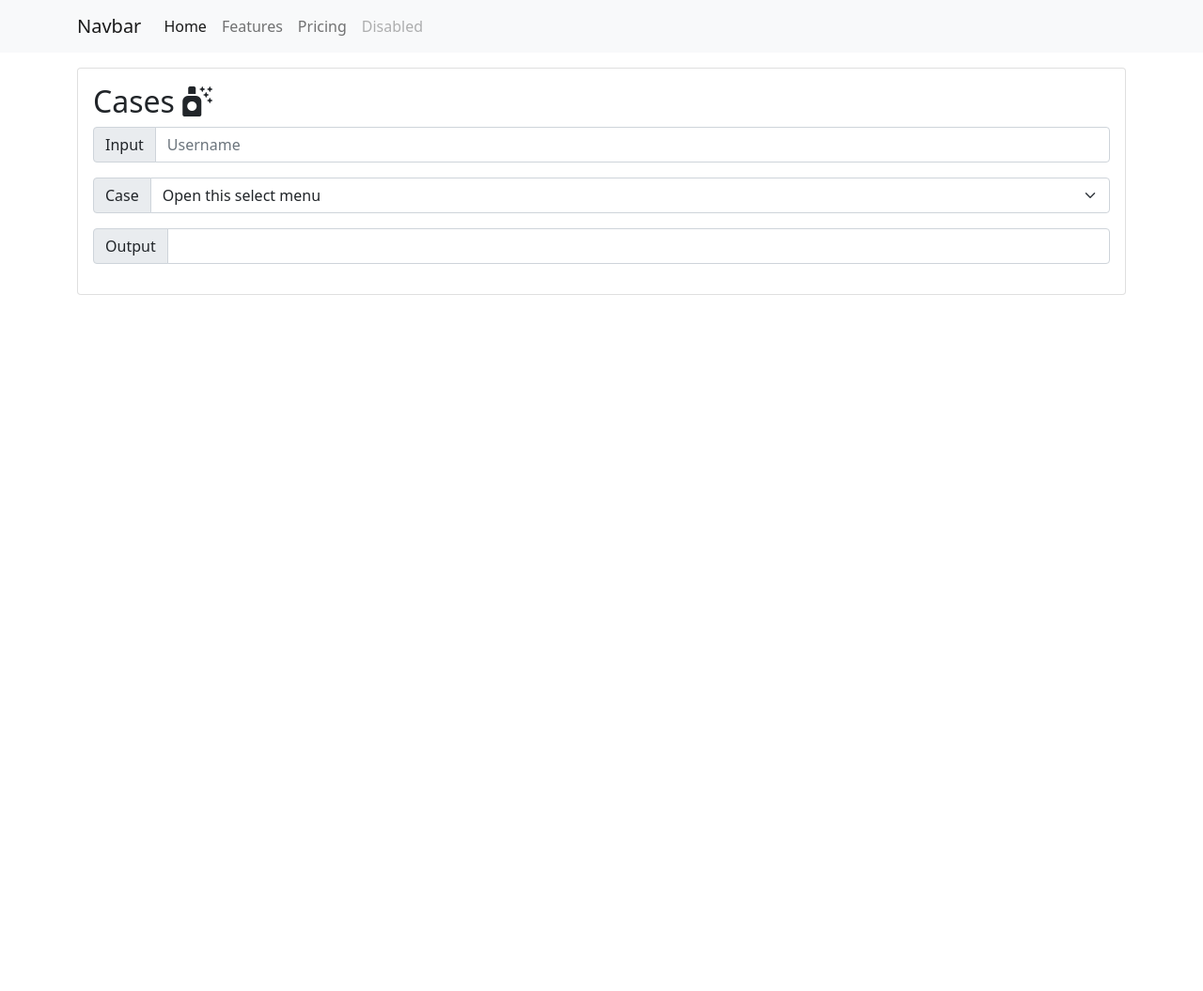
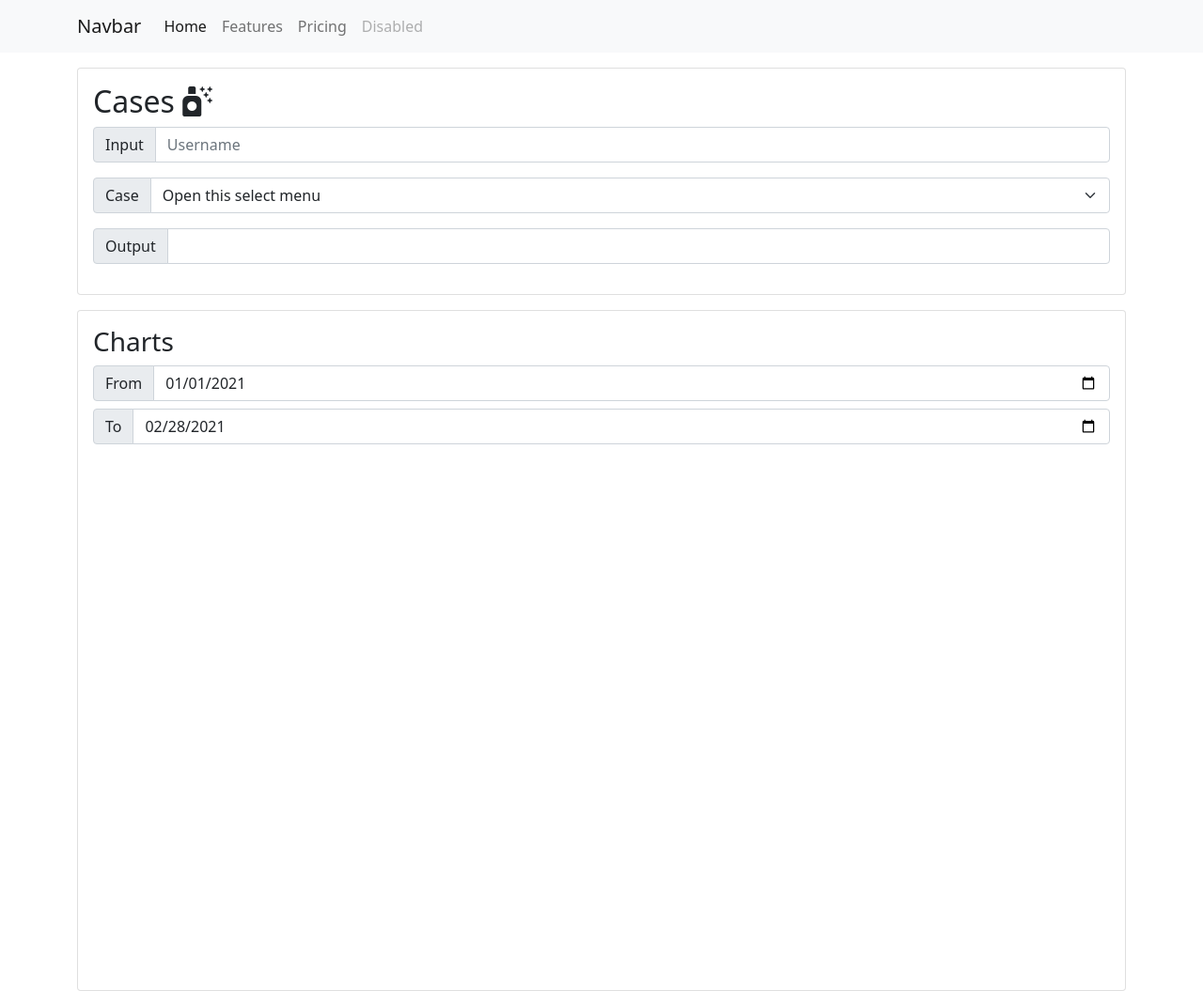
Before and after one commit to cdv-poznan/0227-terminal-automation, a website built with webpack: page src/index.html in a window 1280 px wide. Shown: the whole page at 94% size. Before the commit the page ends 800 px from the top, so only its background shows below. Built offline with nearby package versions, Linux system fonts and the light colour scheme; no server answers.

Commit message:
Charts + NBP API

```diff
--- a/package.json
+++ b/package.json
@@ -32,6 +32,7 @@
   "dependencies": {
     "@fortawesome/fontawesome-free": "^5.15.2",
     "bootstrap": "^5.0.0-beta2",
+    "chart.js": "^2.9.4",
     "lodash": "^4.17.21"
   },
   "devDependencies": {
--- a/src/index.html
+++ b/src/index.html
@@ -52,6 +52,31 @@
           </div>
         </div>
       </div>
+
+      <div class="card mt-3">
+        <div class="card-body">
+          <h3 class="card-title">Charts</h3>
+          <div class="input-group mb-2">
+            <span class="input-group-text">From</span>
+            <input
+              type="date"
+              id="date-from"
+              class="form-control"
+              value="2021-01-01"
+            />
+          </div>
+          <div class="input-group mb-2">
+            <span class="input-group-text">To</span>
+            <input
+              type="date"
+              id="date-to"
+              class="form-control"
+              value="2021-02-28"
+            />
+          </div>
+        </div>
+        <canvas id="chart-canvas"></canvas>
+      </div>
     </div>
   </body>
 </html>
--- a/src/main.js
+++ b/src/main.js
@@ -1,28 +1,69 @@
-import { camelCase, kebabCase, lowerCase } from 'lodash';
+import { Chart } from 'chart.js';
 
-document.addEventListener('DOMContentLoaded', () => {
-  document
-    .getElementById('case-select')
-    .addEventListener('change', ($event) => {
-      const value = document.getElementById('case-input').value;
-      const targetCase = $event.target.value;
-      let output = '';
+// async function prepareStaticData() {
+//   return {
+//     labels: ['a', 'b', 'c', 'd', 'e'],
+//     datasets: [
+//       {
+//         label: ' dataset 1',
+//         borderColor: 'rgba(40, 167, 69, 0.8)',
+//         data: [1, 2, 3, 4, 5],
+//       },
+//       {
+//         label: ' dataset 2',
+//         borderColor: 'rgba(220, 53, 69, 0.8)',
+//         data: [3, 4, 1, 2, 2],
+//       },
+//       {
+//         label: ' dataset 2',
+//         borderColor: 'rgba(255, 193, 7, 0.8)',
+//         data: [5, 3, 4, 1, 2],
+//       },
+//     ],
+//   };
+// }
 
-      switch (targetCase) {
-        case 'camelCase': {
-          output = camelCase(value);
-          break;
-        }
-        case 'kebabCase': {
-          output = kebabCase(value);
-          break;
-        }
-        case 'lowerCase': {
-          output = lowerCase(value);
-          break;
-        }
-      }
+async function prepareData(fromDate, toDate) {
+  const URL = `http://api.nbp.pl/api/cenyzlota/${fromDate}/${toDate}?format=json`;
+  const res = await fetch(URL);
+  const json = await res.json();
 
-      document.getElementById('case-output').value = output;
-    });
-});
+  return {
+    labels: json.map((value) => value.data),
+    datasets: [
+      {
+        label: 'Cena',
+        data: json.map((value) => value.cena),
+        borderColor: 'rgba(255, 193, 7, 0.8)',
+      },
+    ],
+  };
+}
+
+async function createChart() {
+  const canvas = document.getElementById('chart-canvas');
+
+  const fromDate = document.getElementById('date-from');
+  const toDate = document.getElementById('date-to');
+
+  const options = {
+    type: 'line',
+    data: await prepareData(fromDate.value, toDate.value),
+  };
+
+  const chart = new Chart(canvas, options);
+
+  fromDate.addEventListener('change', async () => {
+    chart.config.data = await prepareData(fromDate.value, toDate.value);
+    chart.update();
+  });
+
+  toDate.addEventListener('change', async () => {
+    chart.config.data = await prepareData(fromDate.value, toDate.value);
+    chart.update();
+  });
+
+  console.log(chart);
+}
+
+document.addEventListener('DOMContentLoaded', createChart);
```
Also changed, not shown: src/cases.js (added, +28 -0 lines), 1 other file.
